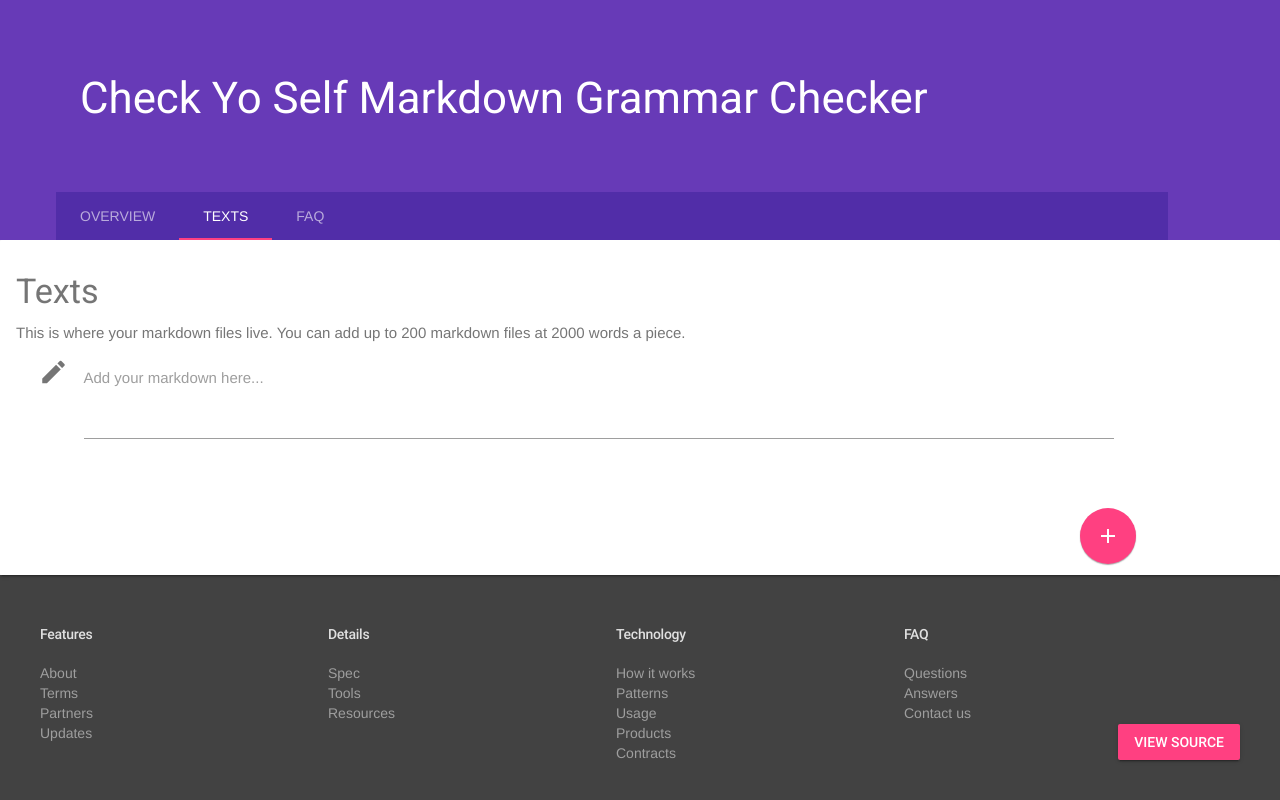
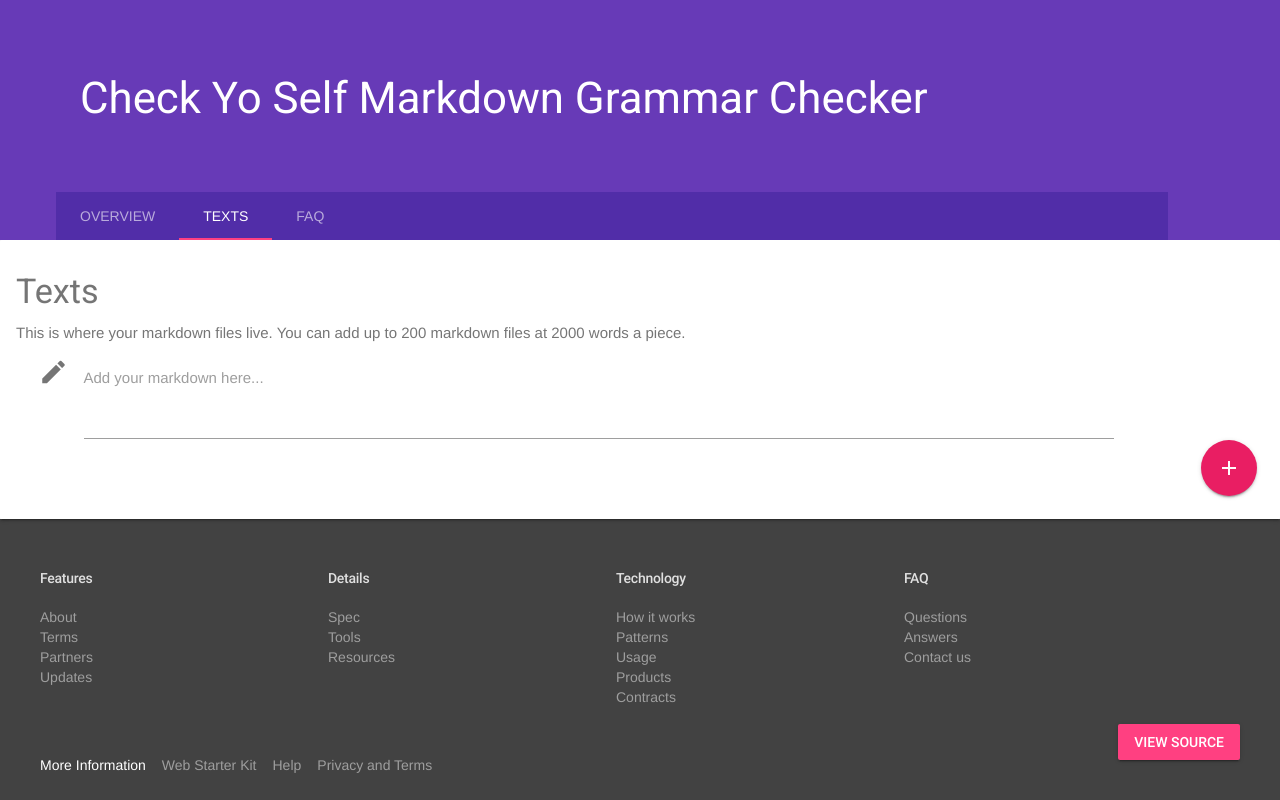
Before and after one commit to twhite96/checkyoself, a PHP site: page /texts.html in a window 1280 px wide. Run offline with PHP 8.4, Linux system fonts and the light colour scheme; some libraries are stand-ins or nearby versions; some web fonts are replaced.

Commit message:
Updates browsersync config and css file. Also adds horizontal fab to texts.html

```diff
--- a/bs-config.js
+++ b/bs-config.js
@@ -14,7 +14,7 @@
  */
 module.exports = {
     "ui": {
-        "port": 3001,
+        "port": 3000,
         "weinre": {
             "port": 8080
         }
--- a/styles/style.css
+++ b/styles/style.css
@@ -1,6 +1,14 @@
-button {
+.fixed-action-btn {
  position: absolute;
  float: right;
- top: 5px;
  z-index: 999;
 }
+  /* label focus color */
+  .input-field input[type=text]:focus + label {
+    color: #e91e63;
+  }
+  /* label underline focus color */
+  .input-field input[type=text]:focus {
+    border-bottom: 1px solid #e91e63;
+    box-shadow: 0 1px 0 0 #000;
+  }
--- a/texts.html
+++ b/texts.html
@@ -90,15 +90,21 @@
                     <div class="row">
                       <div class="input-field col s12">
                         <i class="material-icons prefix">mode_edit</i>
-                        <textarea id="texts" class="materialize-textarea pink-text"></textarea>
+                        <textarea id="texts" class="materialize-textarea"></textarea>
                         <label for="texts">Add your markdown here...</label>
-                      </div>
                     </div>
                   </form>
                 </div>
-                <button class="mdl-button mdl-js-button mdl-button--fab mdl-button--colored" type="submit" value="add to list" id="add">
-                    <i class="material-icons">add</i>
-                </button>
+                <div class="fixed-action-btn vertical">
+                  <a class="btn-floating btn-large pink">
+                    <i class="large material-icons">add</i>
+                  </a>
+                  <ul>
+                    <li class="btn-floating green"><a href="#!"><i class="material-icons">mode_edit</i></a></li>
+                    <li class="btn-floating purple"><a href="#!"><i class="material-icons">undo</i></a></li>
+                    <li class="btn-floating blue"><a href="#!"><i class="material-icons">redo</i></a></li>
+                  </ul>
+                </div>
               </div>
             </div>
           </section>
```
